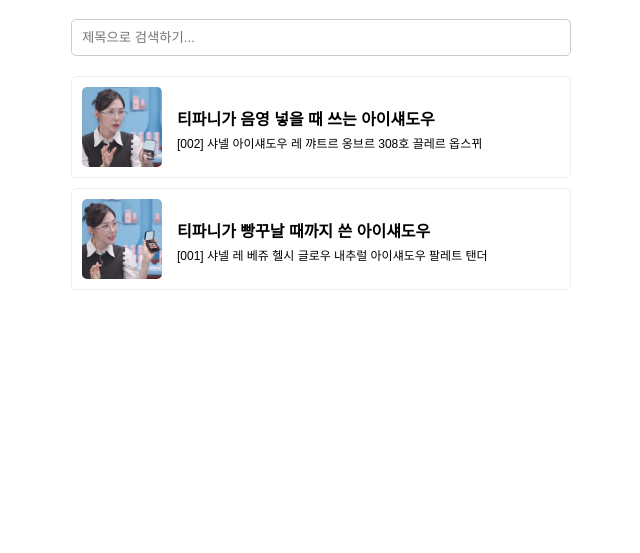
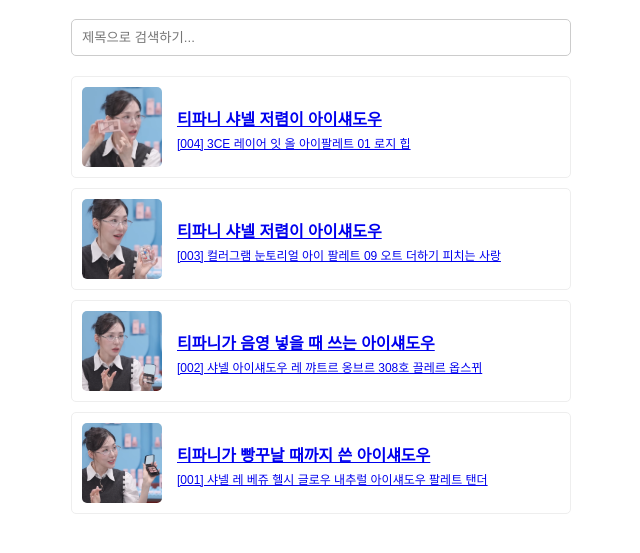
Before and after one commit to injeonshinee/kbaf, a plain HTML site: page index.html in a window 1280 px wide. Shown: the part 127-680 px from the top of the page, without its empty margins (319-959 px from the left). Drawn offline with Linux system fonts and the light colour scheme.

Commit message:
Update index.html

```diff
--- a/index.html
+++ b/index.html
@@ -14,15 +14,27 @@
     <input type="text" id="searchBar" placeholder="제목으로 검색하기...">
 
 
+    <div class="itemList longCardList">
+  <a href="https://link.coupang.com/a/cJ6Acs" class="item" target="_blank">
+        <img src="images/004.png" alt="아이템4">
+        <div>
+        <h4>티파니 샤넬 저렴이 아이섀도우</h4>
+        <p>[004] 3CE 레이어 잇 올 아이팔레트 01 로지 힙</p>
+        </div>
+      </a>
 
+<a href="https://link.coupang.com/a/cJ6BS0" class="item" target="_blank">
+        <img src="images/003.png" alt="아이템3">
+        <div>
+        <h4>티파니 샤넬 저렴이 아이섀도우</h4>
+        <p>[003] 컬러그램 눈토리얼 아이 팔레트 09 오트 더하기 피치는 사랑</p>
+        </div>
+      </a>
+</div>
 
-
-
-
-
-    <div id="itemList">
+    <div class="itemList">
       <a href="https://link.coupang.com/a/cJ0rkD" class="item" target="_blank">
-        <img src="images/002.png" alt="아이템1">
+        <img src="images/002.png" alt="아이템2">
         <div>
         <h4>티파니가 음영 넣을 때 쓰는 아이섀도우</h4>
         <p>[002] 샤넬 아이섀도우 레 꺄트르 옹브르 308호 끌레르 옵스뀌</p>
@@ -30,7 +42,7 @@
       </a>
     </div>
 
-    <div id="itemList">
+    <div class="itemList">
       <a href="https://link.coupang.com/a/cJ0pYD" class="item" target="_blank">
         <img src="images/001.png" alt="아이템1">
         <div>
```
